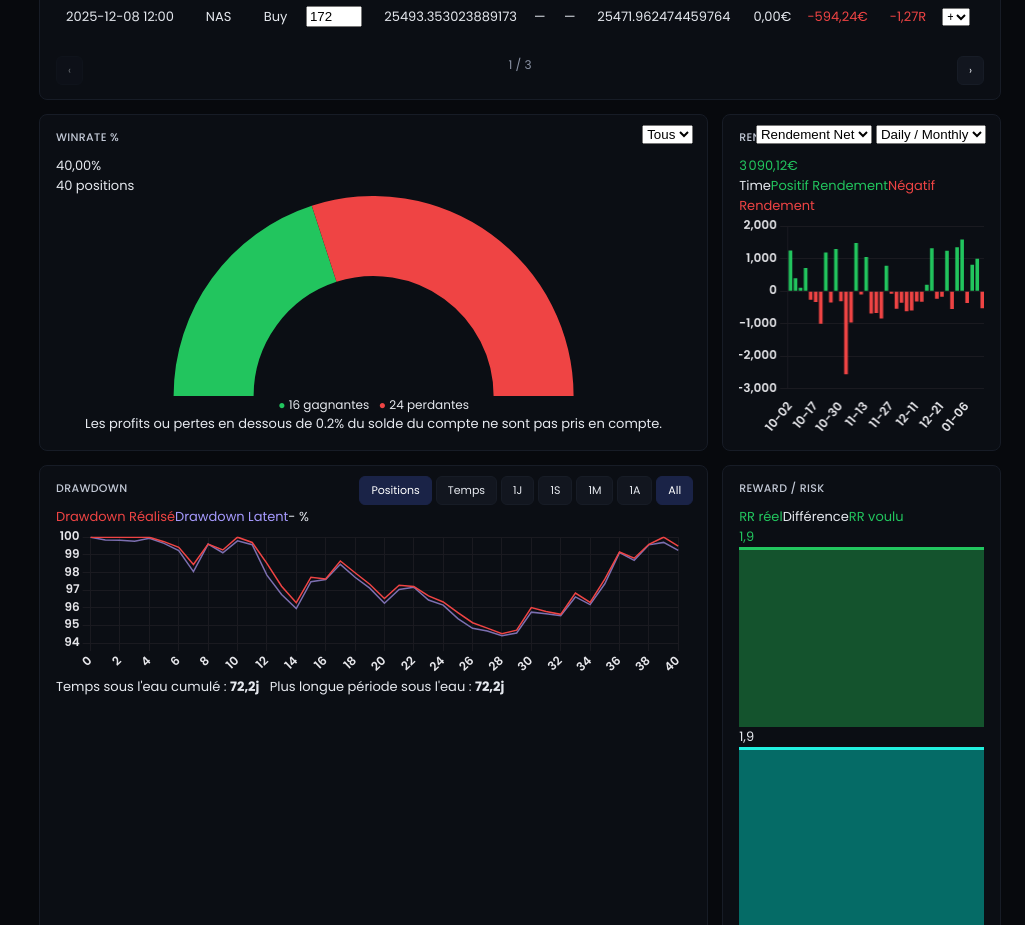
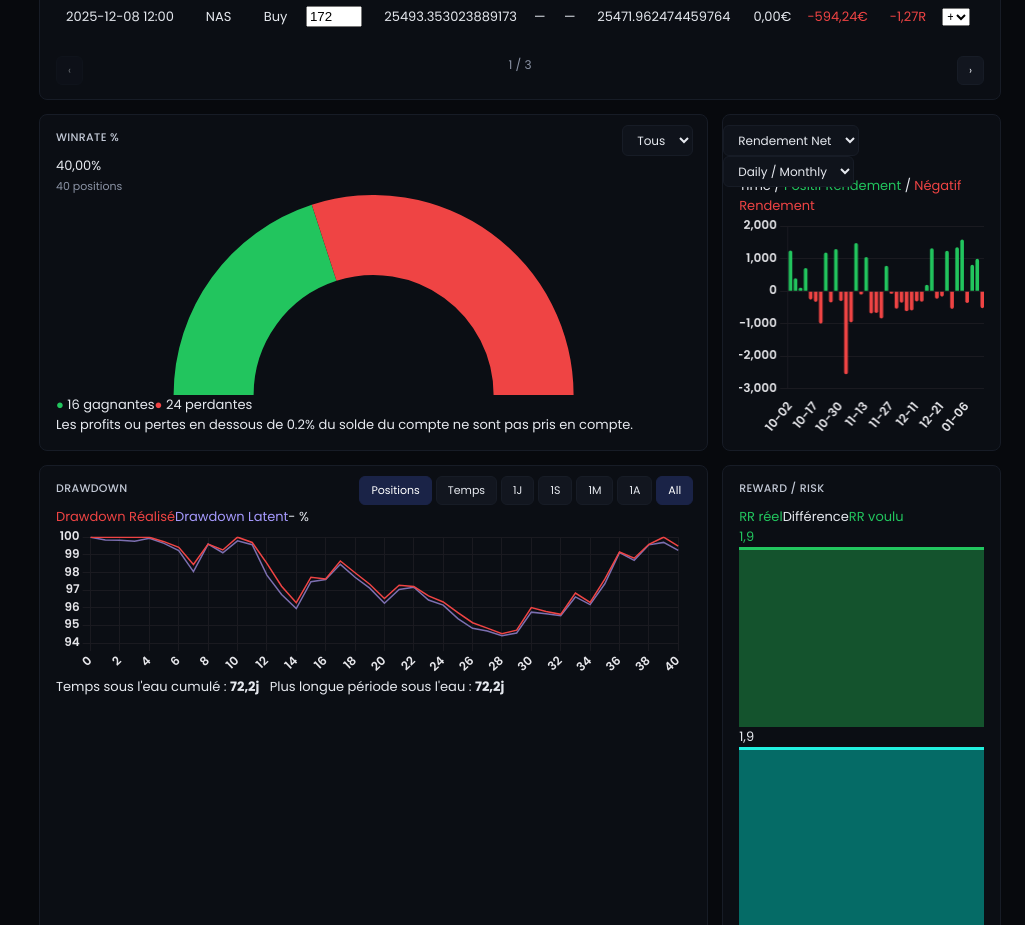
Before and after one commit to Neal40/trading-journal, a React (Vite) app: page / in a window 1280 px wide. Shown: the part 1660-2585 px from the top of the page, without its empty margins (255-1280 px from the left). Built offline with nearby package versions, Linux system fonts and the light colour scheme.

Commit message:
style: Winrate et Rendement au style Kara (jauge demi-cercle, barres journalières)

```diff
--- a/src/components/ReturnChart.tsx
+++ b/src/components/ReturnChart.tsx
@@ -8,12 +8,16 @@ import { eur, cls } from '../lib/format'
 export function ReturnChart({ s }: { s: Stats }) {
   const days = Object.entries(byDay(s.sorted)).sort(([a], [b]) => a.localeCompare(b))
   return (
-    <Card title="Rendement" toolbar={<><select><option>Rendement Net</option><option>Brut</option></select><select><option>Daily / Monthly</option></select></>}>
+    <Card title="Rendement" toolbar={
+      <div className="seg-row">
+        <select className="input"><option>Rendement Net</option><option>Brut</option></select>
+        <select className="input"><option>Daily / Monthly</option></select>
+      </div>}>
       <div className={'big ' + cls(s.totalProfit)}>{eur(s.totalProfit)}</div>
-      <div className="legend"><span>Time</span><span className="pos">Positif Rendement</span><span className="neg">Négatif Rendement</span></div>
+      <div className="legend"><span>Time</span> / <span className="pos">Positif Rendement</span> / <span className="neg">Négatif Rendement</span></div>
       <div className="chartbox" style={{ height: 220 }}>
-        <Bar options={{ ...baseOpts, scales: { x: { grid: { display: false }, ticks: { maxTicksLimit: 15 } }, y: { grid } } } as any}
-          data={{ labels: days.map(([d]) => d.slice(5)), datasets: [{ data: days.map(([, v]) => v.pl), backgroundColor: days.map(([, v]) => v.pl >= 0 ? '#22c55e' : '#ef4444') }] }} />
+        <Bar options={{ ...baseOpts, plugins: { legend: { display: false } }, scales: { x: { grid: { display: false }, ticks: { maxTicksLimit: 15 } }, y: { grid } } } as any}
+          data={{ labels: days.map(([d]) => d.slice(5)), datasets: [{ data: days.map(([, v]) => v.pl), backgroundColor: days.map(([, v]) => v.pl >= 0 ? '#22c55e' : '#ef4444'), borderRadius: 2 }] }} />
       </div>
     </Card>
   )
--- a/src/components/WinrateGauge.tsx
+++ b/src/components/WinrateGauge.tsx
@@ -12,17 +12,22 @@ export function WinrateGauge({ s }: { s: Stats }) {
   const st = sym === 'Tous' ? s : computeStats(s.sorted.filter(t => t.symbol === sym))
   return (
     <Card title="Winrate %" toolbar={
-      <select value={sym} onChange={e => setSym(e.target.value)}>
+      <select className="input" value={sym} onChange={e => setSym(e.target.value)}>
         <option>Tous</option>{symbols.map(x => <option key={x}>{x}</option>)}
       </select>}>
-      <div className="big">{fmt(st.winrate)}%</div>
-      <div className="note" style={{ margin: 0 }}>{st.n} positions</div>
+      <div className="wr-head">
+        <div className="wr-value">{fmt(st.winrate)}%</div>
+        <div className="kpi-sub">{st.n} positions</div>
+      </div>
       <div className="chartbox" style={{ height: 200 }}>
-        <Doughnut options={{ ...baseOpts, rotation: -90, circumference: 180, cutout: '60%' } as any}
+        <Doughnut options={{ ...baseOpts, rotation: -90, circumference: 180, cutout: '60%', plugins: { legend: { display: false }, tooltip: { enabled: true } } } as any}
           data={{ labels: ['Gagnantes', 'Perdantes'], datasets: [{ data: [st.wins.length, st.losses.length], backgroundColor: ['#22c55e', '#ef4444'], borderWidth: 0 }] }} />
       </div>
-      <div style={{ textAlign: 'center', fontSize: 12 }}><span className="pos">●</span> {st.wins.length} gagnantes &nbsp; <span className="neg">●</span> {st.losses.length} perdantes</div>
-      <div className="note" style={{ textAlign: 'center' }}>Les profits ou pertes en dessous de 0.2% du solde du compte ne sont pas pris en compte.</div>
+      <div className="wr-legend">
+        <span><span className="pos">●</span> {st.wins.length} gagnantes</span>
+        <span><span className="neg">●</span> {st.losses.length} perdantes</span>
+      </div>
+      <div className="note-center">Les profits ou pertes en dessous de 0.2% du solde du compte ne sont pas pris en compte.</div>
     </Card>
   )
 }
```
